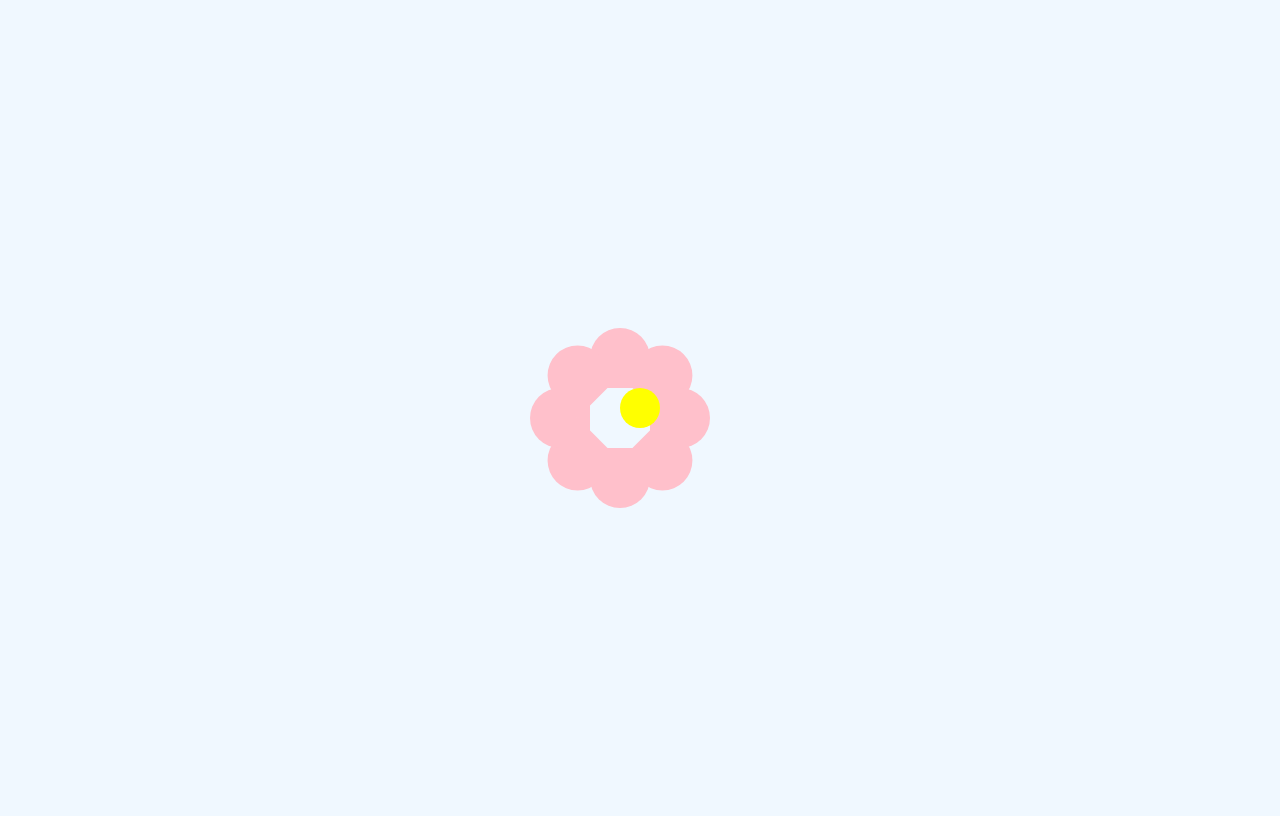
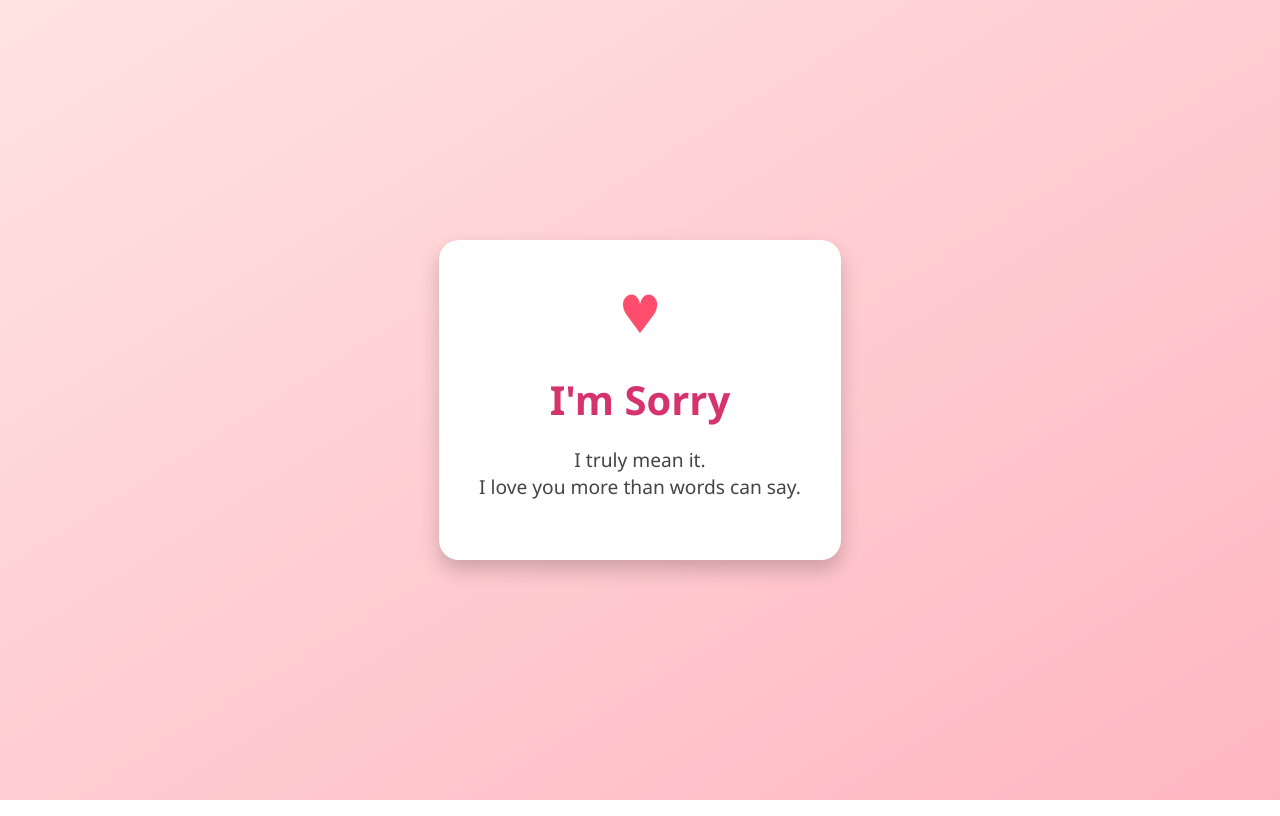
Before and after one commit to naram1111/bouna-, a plain HTML site: page index.html in a window 1280 px wide. Drawn offline with Linux system fonts and the light colour scheme.

Commit message:
Update index.html

```diff
--- a/index.html
+++ b/index.html
@@ -3,63 +3,62 @@
 <head>
   <meta charset="UTF-8" />
   <meta name="viewport" content="width=device-width, initial-scale=1.0"/>
-  <title>CSS Flower</title>
+  <title>I'm Sorry, I Love You</title>
   <style>
     body {
-      background: #f0f8ff;
+      margin: 0;
+      padding: 0;
+      background: linear-gradient(to bottom right, #ffe4e1, #ffb6c1);
+      font-family: 'Segoe UI', Tahoma, Geneva, Verdana, sans-serif;
+      height: 100vh;
       display: flex;
       justify-content: center;
       align-items: center;
-      height: 100vh;
     }
 
-    .flower {
-      position: relative;
-      width: 100px;
-      height: 100px;
+    .card {
+      background: white;
+      padding: 40px;
+      border-radius: 20px;
+      box-shadow: 0 10px 20px rgba(0,0,0,0.2);
+      text-align: center;
+      max-width: 400px;
+      animation: fadeIn 2s ease;
     }
 
-    .petal {
-      position: absolute;
-      width: 60px;
-      height: 60px;
-      background: pink;
-      border-radius: 50% 50% 0 0;
-      transform-origin: bottom center;
+    h1 {
+      color: #d6336c;
+      margin-bottom: 10px;
+      font-size: 2.5em;
     }
 
-    .petal:nth-child(1) { transform: rotate(0deg) translateY(-30px); }
-    .petal:nth-child(2) { transform: rotate(45deg) translateY(-30px); }
-    .petal:nth-child(3) { transform: rotate(90deg) translateY(-30px); }
-    .petal:nth-child(4) { transform: rotate(135deg) translateY(-30px); }
-    .petal:nth-child(5) { transform: rotate(180deg) translateY(-30px); }
-    .petal:nth-child(6) { transform: rotate(225deg) translateY(-30px); }
-    .petal:nth-child(7) { transform: rotate(270deg) translateY(-30px); }
-    .petal:nth-child(8) { transform: rotate(315deg) translateY(-30px); }
+    p {
+      font-size: 1.2em;
+      color: #444;
+    }
 
-    .center {
-      position: absolute;
-      top: 30px;
-      left: 30px;
-      width: 40px;
-      height: 40px;
-      background: yellow;
-      border-radius: 50%;
-      z-index: 1;
+    .heart {
+      color: #ff4d6d;
+      font-size: 3em;
+      animation: beat 1s infinite alternate;
+    }
+
+    @keyframes beat {
+      from { transform: scale(1); }
+      to { transform: scale(1.1); }
+    }
+
+    @keyframes fadeIn {
+      from { opacity: 0; transform: translateY(-20px); }
+      to { opacity: 1; transform: translateY(0); }
     }
   </style>
 </head>
 <body>
-  <div class="flower">
-    <div class="petal"></div>
-    <div class="petal"></div>
-    <div class="petal"></div>
-    <div class="petal"></div>
-    <div class="petal"></div>
-    <div class="petal"></div>
-    <div class="petal"></div>
-    <div class="petal"></div>
-    <div class="center"></div>
+  <div class="card">
+    <div class="heart">♥</div>
+    <h1>I'm Sorry</h1>
+    <p>I truly mean it.<br />I love you more than words can say.</p>
   </div>
 </body>
 </html>
```
